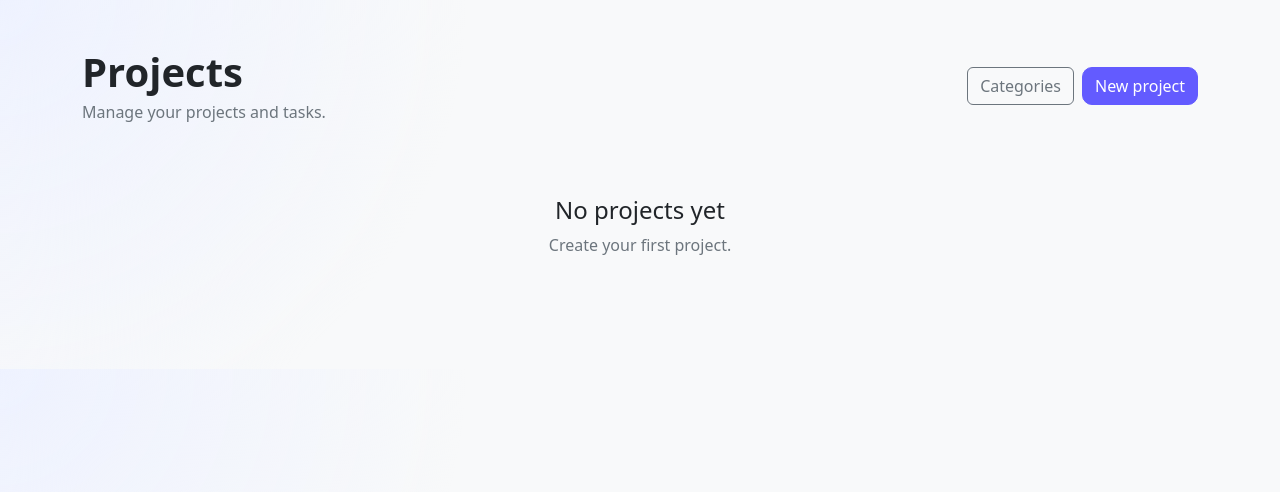
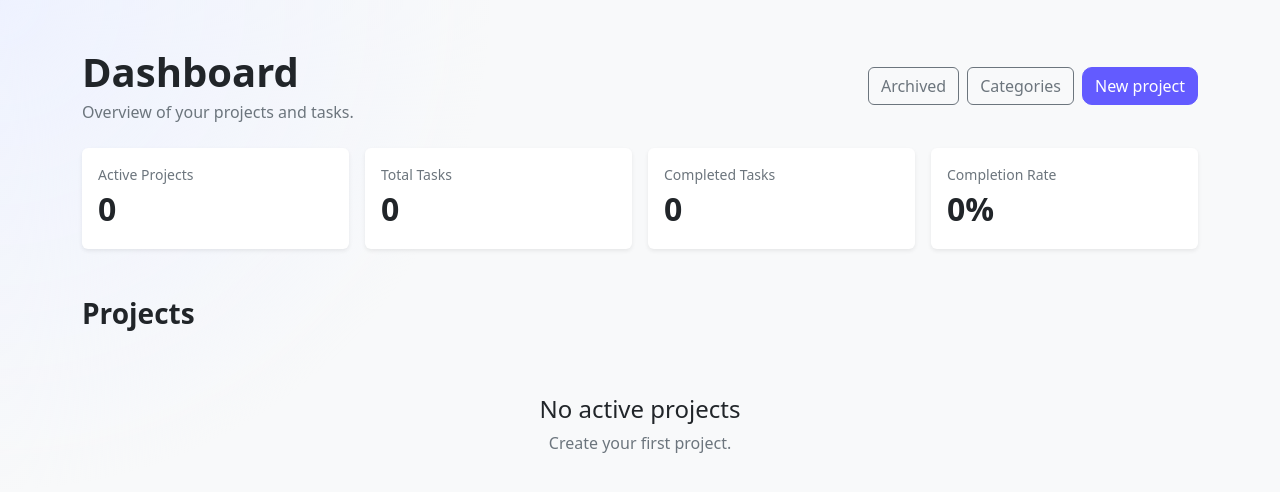
Before and after one commit to faridepc78/taskflow, a Django app: page / in a window 1280 px wide. Shown: the top 492 px of the page. Run offline with Django 5.2, Linux system fonts and the light colour scheme; the visitor is signed in with stand-in values (Sample User, id 1); data that the repository does not hold is empty; parts of the project's set-up code (start-up, migrations or seed data) failed here and were passed over.

Commit message:
feat: add project archiving, progress, and dashboard stats

```diff
--- a/projects/selectors/project.py
+++ b/projects/selectors/project.py
@@ -1,18 +1,79 @@
+from django.contrib.auth.models import User
+from django.db.models import Count, Q, QuerySet
 from django.shortcuts import get_object_or_404
 
 from ..models import Project
 
 
-def get_active_projects_for_user(user):
+def get_project_for_user(
+    *,
+    project_id: int,
+    user: User,
+) -> Project:
+    return get_object_or_404(
+        Project,
+        pk=project_id,
+        owner=user,
+    )
+
+
+def get_active_projects_for_user(user: User) -> QuerySet[Project]:
+    return (
+        Project.objects.filter(
+            owner=user,
+            is_archived=False,
+        )
+        .annotate(
+            total_tasks=Count("tasks"),
+            completed_tasks=Count(
+                "tasks",
+                filter=Q(tasks__status="done"),
+            ),
+        )
+        .order_by("-created_at")
+    )
+
+
+def get_archived_projects_for_user(user: User) -> QuerySet[Project]:
     return Project.objects.filter(
         owner=user,
-        is_archived=False,
-    ).order_by("-created_at")
+        is_archived=True,
+    ).order_by("-updated_at")
 
 
-def get_project_for_user(user, pk):
-    return get_object_or_404(
-        Project,
-        pk=pk,
-        owner=user,
+def get_dashboard_stats(user: User) -> dict:
+    projects = Project.objects.filter(owner=user)
+
+    task_stats = projects.aggregate(
+        total_projects=Count(
+            "id",
+            distinct=True,
+            filter=Q(is_archived=False),
+        ),
+        archived_projects=Count(
+            "id",
+            distinct=True,
+            filter=Q(is_archived=True),
+        ),
+        total_tasks=Count(
+            "tasks",
+            filter=Q(is_archived=False),
+        ),
+        completed_tasks=Count(
+            "tasks",
+            filter=Q(
+                is_archived=False,
+                tasks__status="done",
+            ),
+        ),
     )
+
+    total_tasks = task_stats["total_tasks"] or 0
+    completed_tasks = task_stats["completed_tasks"] or 0
+
+    completion_rate = round((completed_tasks / total_tasks) * 100) if total_tasks else 0
+
+    return {
+        **task_stats,
+        "completion_rate": completion_rate,
+    }
--- /dev/null
+++ b/projects/services/__init__.py
@@ -0,0 +1,6 @@
+from .project import archive_project, restore_project
+
+__all__ = [
+    "archive_project",
+    "restore_project",
+]
--- a/projects/urls.py
+++ b/projects/urls.py
@@ -6,51 +6,22 @@ app_name = "projects"
 
 urlpatterns = [
     path("", views.dashboard, name="dashboard"),
-    path(
-        "projects/create/",
-        views.project_create,
-        name="create",
-    ),
-    path(
-        "projects/<int:pk>/",
-        views.project_detail,
-        name="detail",
-    ),
-    path(
-        "projects/<int:pk>/edit/",
-        views.project_update,
-        name="update",
-    ),
-    path(
-        "projects/<int:pk>/delete/",
-        views.project_delete,
-        name="delete",
-    ),
+    path("projects/create/", views.project_create, name="create"),
+    path("projects/archived/", views.archived_projects, name="archived"),
+    path("projects/<int:pk>/", views.project_detail, name="detail"),
+    path("projects/<int:pk>/edit/", views.project_update, name="update"),
+    path("projects/<int:pk>/delete/", views.project_delete, name="delete"),
+    path("projects/<int:pk>/archive/", views.project_archive, name="archive"),
+    path("projects/<int:pk>/restore/", views.project_restore, name="restore"),
     path(
         "projects/<int:project_pk>/tasks/create/",
         views.task_create,
         name="task-create",
     ),
-    path(
-        "tasks/<int:pk>/edit/",
-        views.task_update,
-        name="task-update",
-    ),
-    path(
-        "tasks/<int:pk>/delete/",
-        views.task_delete,
-        name="task-delete",
-    ),
-    path(
-        "categories/",
-        views.category_list,
-        name="category-list",
-    ),
-    path(
-        "categories/create/",
-        views.category_create,
-        name="category-create",
-    ),
+    path("tasks/<int:pk>/edit/", views.task_update, name="task-update"),
+    path("tasks/<int:pk>/delete/", views.task_delete, name="task-delete"),
+    path("categories/", views.category_list, name="category-list"),
+    path("categories/create/", views.category_create, name="category-create"),
     path(
         "categories/<int:pk>/edit/",
         views.category_update,
--- a/projects/views/__init__.py
+++ b/projects/views/__init__.py
@@ -6,9 +6,12 @@ from .category import (
 )
 from .dashboard import dashboard
 from .project import (
+    archived_projects,
+    project_archive,
     project_create,
     project_delete,
     project_detail,
+    project_restore,
     project_update,
 )
 from .task import (
@@ -18,14 +21,17 @@ from .task import (
 )
 
 __all__ = [
+    "archived_projects",
     "category_create",
     "category_delete",
     "category_list",
     "category_update",
     "dashboard",
+    "project_archive",
     "project_create",
     "project_delete",
     "project_detail",
+    "project_restore",
     "project_update",
     "task_create",
     "task_delete",
--- a/projects/views/dashboard.py
+++ b/projects/views/dashboard.py
@@ -1,17 +1,35 @@
+from typing import cast
+
 from django.contrib.auth.decorators import login_required
+from django.contrib.auth.models import User
 from django.shortcuts import render
 
-from ..selectors import get_active_projects_for_user
+from ..selectors.project import (
+    get_active_projects_for_user,
+    get_dashboard_stats,
+)
 
 
 @login_required
 def dashboard(request):
-    projects = get_active_projects_for_user(request.user)
+    user = cast(User, request.user)
+
+    projects = list(get_active_projects_for_user(user))
+
+    for project in projects:
+        project.progress_percentage = (
+            round((project.completed_tasks / project.total_tasks) * 100)
+            if project.total_tasks
+            else 0
+        )
+
+    stats = get_dashboard_stats(user)
 
     return render(
         request,
         "projects/dashboard.html",
         {
             "projects": projects,
+            "stats": stats,
         },
     )
--- a/templates/projects/dashboard.html
+++ b/templates/projects/dashboard.html
@@ -9,86 +9,55 @@
     <div class="d-flex justify-content-between align-items-center mb-4">
 
         <div>
-            <h1 class="fw-bold mb-1">
-                Projects
-            </h1>
-
-            <p class="text-secondary mb-0">
-                Manage your projects and tasks.
-            </p>
+            <h1 class="fw-bold mb-1">Dashboard</h1>
+            <p class="text-secondary mb-0">Overview of your projects and tasks.</p>
         </div>
 
         <div class="d-flex gap-2">
-
-            <a
-                href="{% url 'projects:category-list' %}"
-                class="btn btn-outline-secondary"
-            >
-                Categories
-            </a>
-
-            <a
-                href="{% url 'projects:create' %}"
-                class="btn btn-primary"
-            >
-                New project
-            </a>
-
+            <a href="{% url 'projects:archived' %}" class="btn btn-outline-secondary">Archived</a>
+            <a href="{% url 'projects:category-list' %}" class="btn btn-outline-secondary">Categories</a>
+            <a href="{% url 'projects:create' %}" class="btn btn-primary">New project</a>
         </div>
 
     </div>
 
+    <div class="row g-3 mb-5">
+        <div class="col-md-3">
+            <div class="card border-0 shadow-sm h-100"><div class="card-body"><div class="text-secondary small">Active Projects</div><div class="fs-2 fw-bold">{{ stats.total_projects }}</div></div></div>
+        </div>
+        <div class="col-md-3">
+            <div class="card border-0 shadow-sm h-100"><div class="card-body"><div class="text-secondary small">Total Tasks</div><div class="fs-2 fw-bold">{{ stats.total_tasks }}</div></div></div>
+        </div>
+        <div class="col-md-3">
+            <div class="card border-0 shadow-sm h-100"><div class="card-body"><div class="text-secondary small">Completed Tasks</div><div class="fs-2 fw-bold">{{ stats.completed_tasks }}</div></div></div>
+        </div>
+        <div class="col-md-3">
+            <div class="card border-0 shadow-sm h-100"><div class="card-body"><div class="text-secondary small">Completion Rate</div><div class="fs-2 fw-bold">{{ stats.completion_rate }}%</div></div></div>
+        </div>
+    </div>
+
+    <h3 class="fw-bold mb-3">Projects</h3>
+
     <div class="row g-4">
-
         {% for project in projects %}
-
             <div class="col-md-6 col-lg-4">
-
                 <div class="card border-0 shadow-sm h-100">
-
                     <div class="card-body">
-
-                        <h5 class="fw-bold">
-                            {{ project.name }}
-                        </h5>
-
-                        <p class="text-secondary">
-                            {{ project.description|default:"No description" }}
-                        </p>
-
-                        <a
-                            href="{% url 'projects:detail' project.pk %}"
-                            class="btn btn-outline-primary btn-sm"
-                        >
-                            Open project
-                        </a>
-
+                        <h5 class="fw-bold">{{ project.name }}</h5>
+                        <p class="text-secondary">{{ project.description|default:"No description" }}</p>
+                        <div class="mb-3">
+                            <div class="d-flex justify-content-between small mb-1"><span>Progress</span><span>{{ project.progress_percentage }}%</span></div>
+                            <div class="progress" role="progressbar">
+                                <div class="progress-bar" style="width: {{ project.progress_percentage }}%;"></div>
+                            </div>
+                        </div>
+                        <a href="{% url 'projects:detail' project.pk %}" class="btn btn-outline-primary btn-sm">Open project</a>
                     </div>
-
                 </div>
-
             </div>
-
         {% empty %}
-
-            <div class="col-12">
-
-                <div class="text-center py-5">
-
-                    <h4>
-                        No projects yet
-                    </h4>
-
-                    <p class="text-secondary">
-                        Create your first project.
-                    </p>
-
-                </div>
-
-            </div>
-
+            <div class="col-12"><div class="text-center py-5"><h4>No active projects</h4><p class="text-secondary">Create your first project.</p></div></div>
         {% endfor %}
-
     </div>
 
 </div>
```
Also changed, not shown: projects/services/project.py (added, +11 -0 lines), projects/views/project.py (+120 -18 lines), projects/views/task.py (+23 -5 lines), templates/projects/archived_projects.html (added, +36 -0 lines), templates/projects/project_detail.html (+89 -9 lines).
